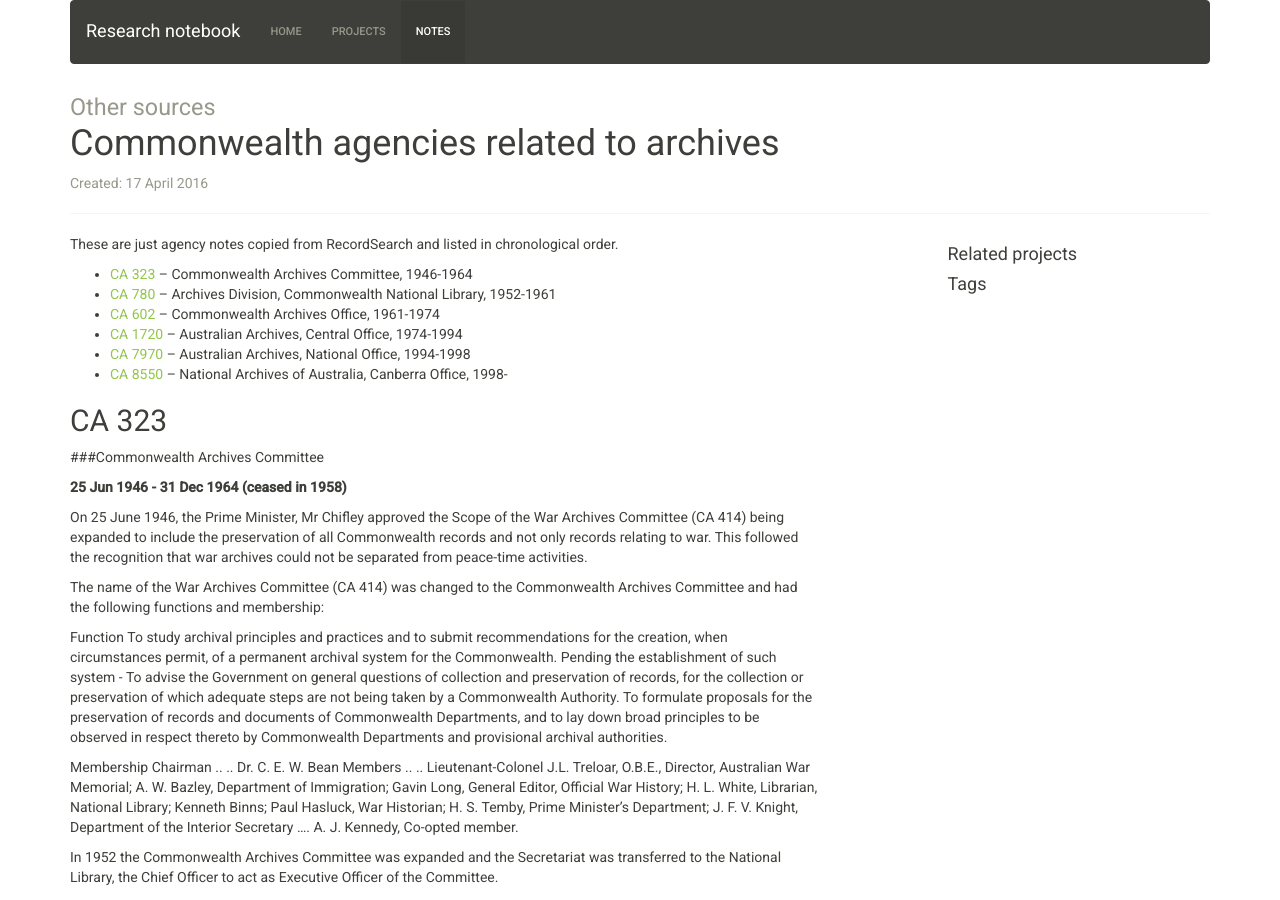
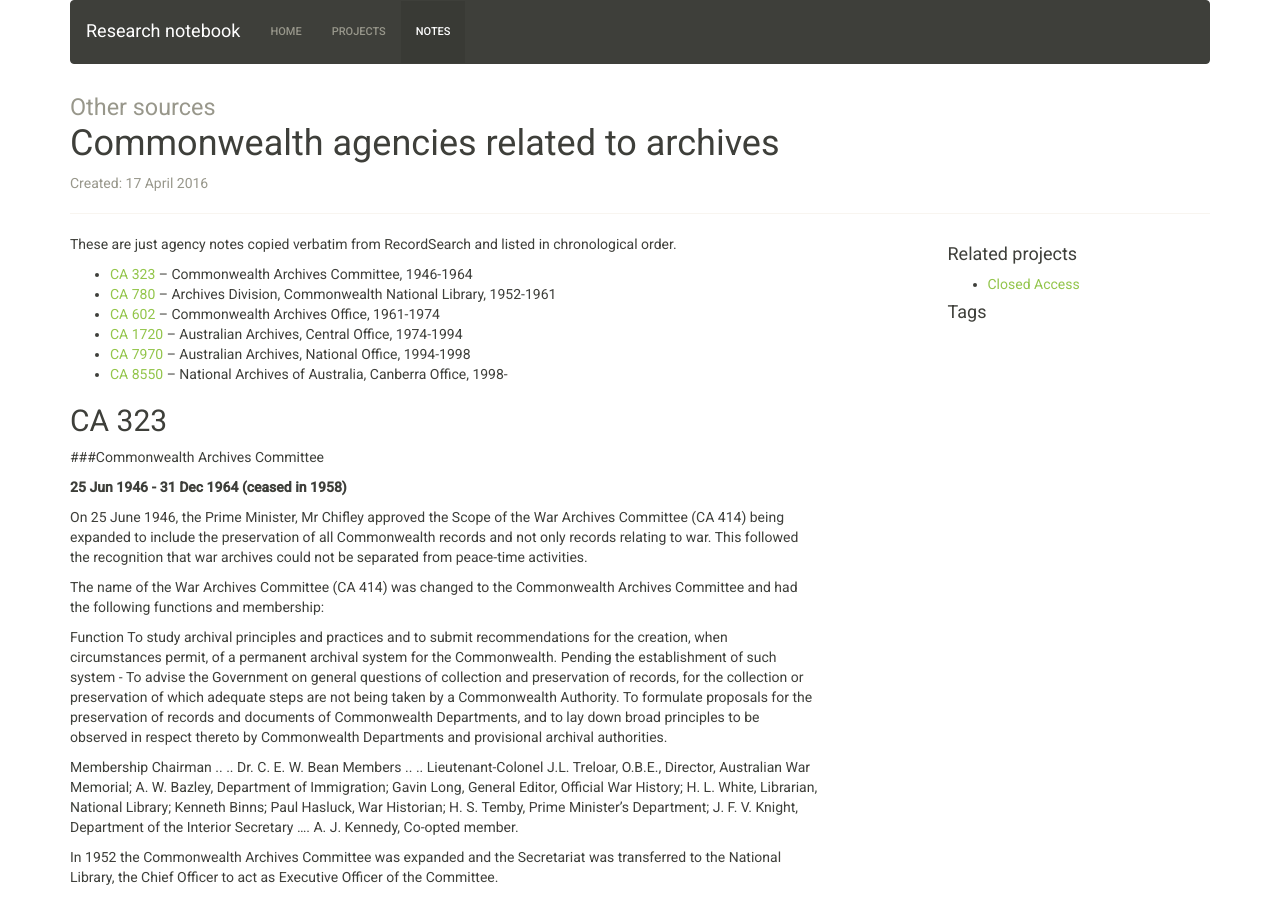
Before and after one commit to wragge/research-notebook, a Jekyll site: the page built from _notes/closed-access/archives-agencies.md, in a window 1280 px wide and 900 px high. Built offline with Jekyll 4.4.1, drawn with Linux system fonts in a browser that asks for light colours; nearby versions of some CDN libraries.

```diff
--- a/_notes/closed-access/archives-agencies.md
+++ b/_notes/closed-access/archives-agencies.md
@@ -1,10 +1,11 @@
 ---
 date: 2016-04-17
 layout: default_note
+category: Closed Access
 note_type: Other sources
 title: Commonwealth agencies related to archives
 ---
-These are just agency notes copied from RecordSearch and listed in chronological order.
+These are just agency notes copied verbatim from RecordSearch and listed in chronological order.
 
 * [CA 323](#ca-323) -- Commonwealth Archives Committee, 1946-1964
 * [CA 780](#ca-780) -- Archives Division, Commonwealth National Library, 1952-1961
--- a/index.html
+++ b/index.html
@@ -21,7 +21,7 @@
     <ul>
     {% assign notes = site.notes | sort: "date" | reverse%}
     {% for note in notes limit: 5 %}
-      <li><a href="{{ site.baseurl }}{{ note.url }}">{{ note.citation }}, {{ note.title }}</a></li>
+      {% include note_list.html note=note %}
     {% endfor %}
     </ul>
   </div>
--- a/tags.html
+++ b/tags.html
@@ -20,7 +20,7 @@
     <ul>
     {% for note in site.notes %}
       {% if note.tags contains tag %}
-        <li><a href="{{ site.baseurl}}{{ note.url }}">{{ note.repository }}: {{ note.citation }}, {{note.title}}</a></li>
+        {% include note_list.html note=note %}
       {% endif %}
     {% endfor %}
     </ul>
```
